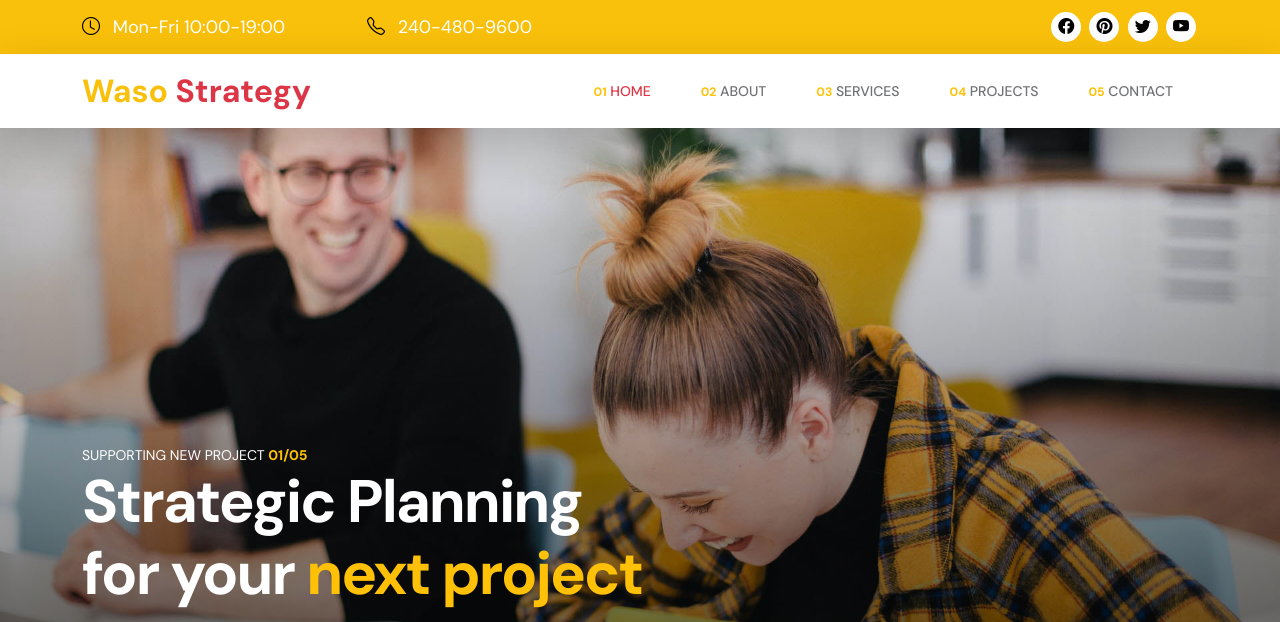
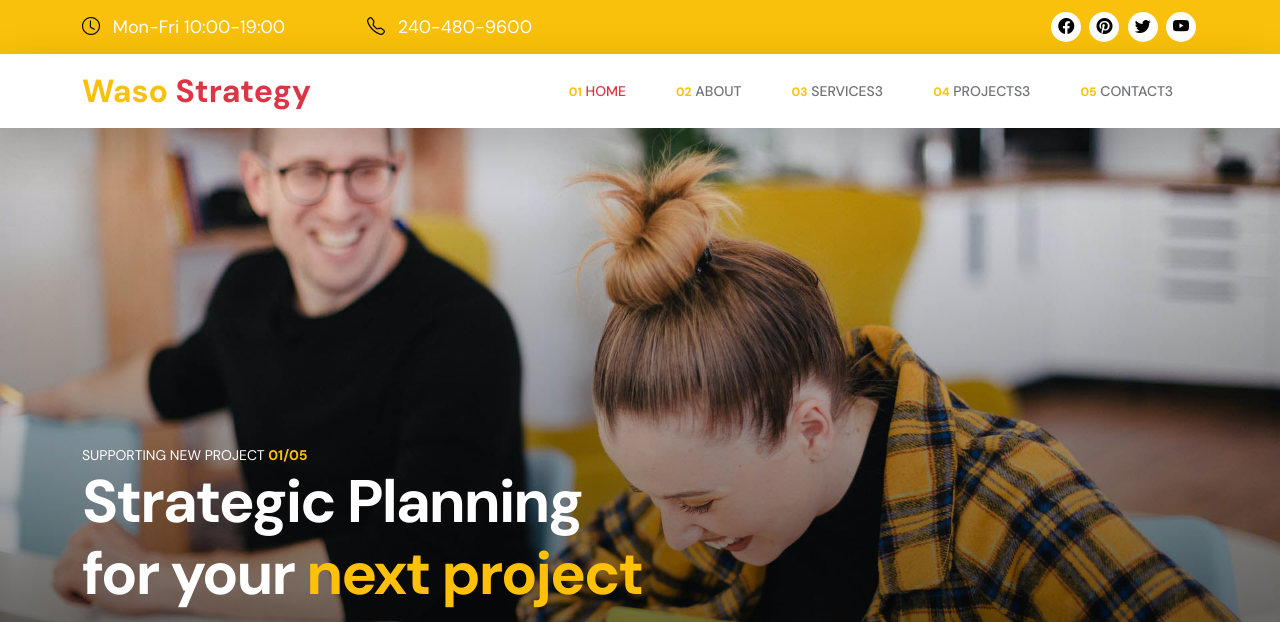
Before and after one commit to andrewmkpanam/MarketPeak_Ecommerce, a plain HTML site: page index.html in a window 1280 px wide. Shown: the top 622 px of the page. Drawn offline with Linux system fonts and the light colour scheme.

Commit message:
testing CI/CD

```diff
--- a/index.html
+++ b/index.html
@@ -94,15 +94,15 @@ Free Bootstrap 5 HTML Template
                         </li>
 
                         <li class="nav-item">
-                            <a class="nav-link click-scroll" href="#section_3"><small class="small-title"><strong class="text-warning">03</strong></small> Services</a>
+                            <a class="nav-link click-scroll" href="#section_3"><small class="small-title"><strong class="text-warning">03</strong></small> Services3</a>
                         </li>
 
                         <li class="nav-item">
-                            <a class="nav-link click-scroll" href="#section_4"><small class="small-title"><strong class="text-warning">04</strong></small> Projects</a>
+                            <a class="nav-link click-scroll" href="#section_4"><small class="small-title"><strong class="text-warning">04</strong></small> Projects3</a>
                         </li>
 
                         <li class="nav-item">
-                            <a class="nav-link click-scroll" href="#section_5"><small class="small-title"><strong class="text-warning">05</strong></small> Contact</a>
+                            <a class="nav-link click-scroll" href="#section_5"><small class="small-title"><strong class="text-warning">05</strong></small> Contact3</a>
                         </li>
                     </ul>
                 <div>
```
